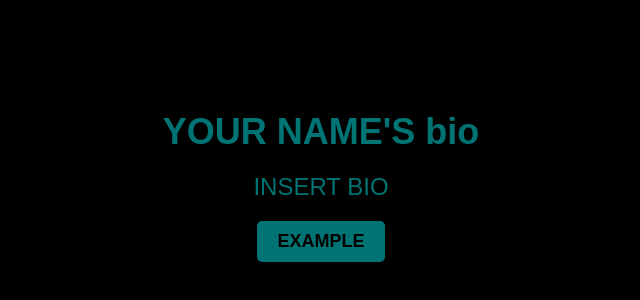
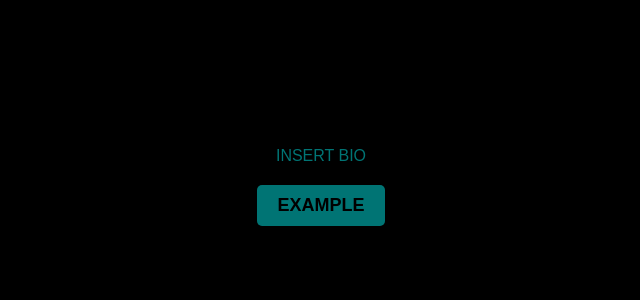
Before and after one commit to monkonglive-dev/Normal-Taggers-web, a plain HTML site: page index.html in a window 1280 px wide. Shown: the part 214-514 px from the top of the page, without its empty margins (319-959 px from the left). Drawn offline with Linux system fonts and the light colour scheme.

Commit message:
Update index.html

```diff
--- a/index.html
+++ b/index.html
@@ -42,8 +42,7 @@
 </head>
 <body>
 
-    <div class="bio-title">YOUR NAME'S bio</div>
-    <div class="bio-text">INSERT BIO</div>
+    <div class="gay whopper">INSERT BIO</div>
     <a href="https://www.phpkobo.com/html-obfuscator" class="example-button">EXAMPLE</a>
 
 </body>
```
